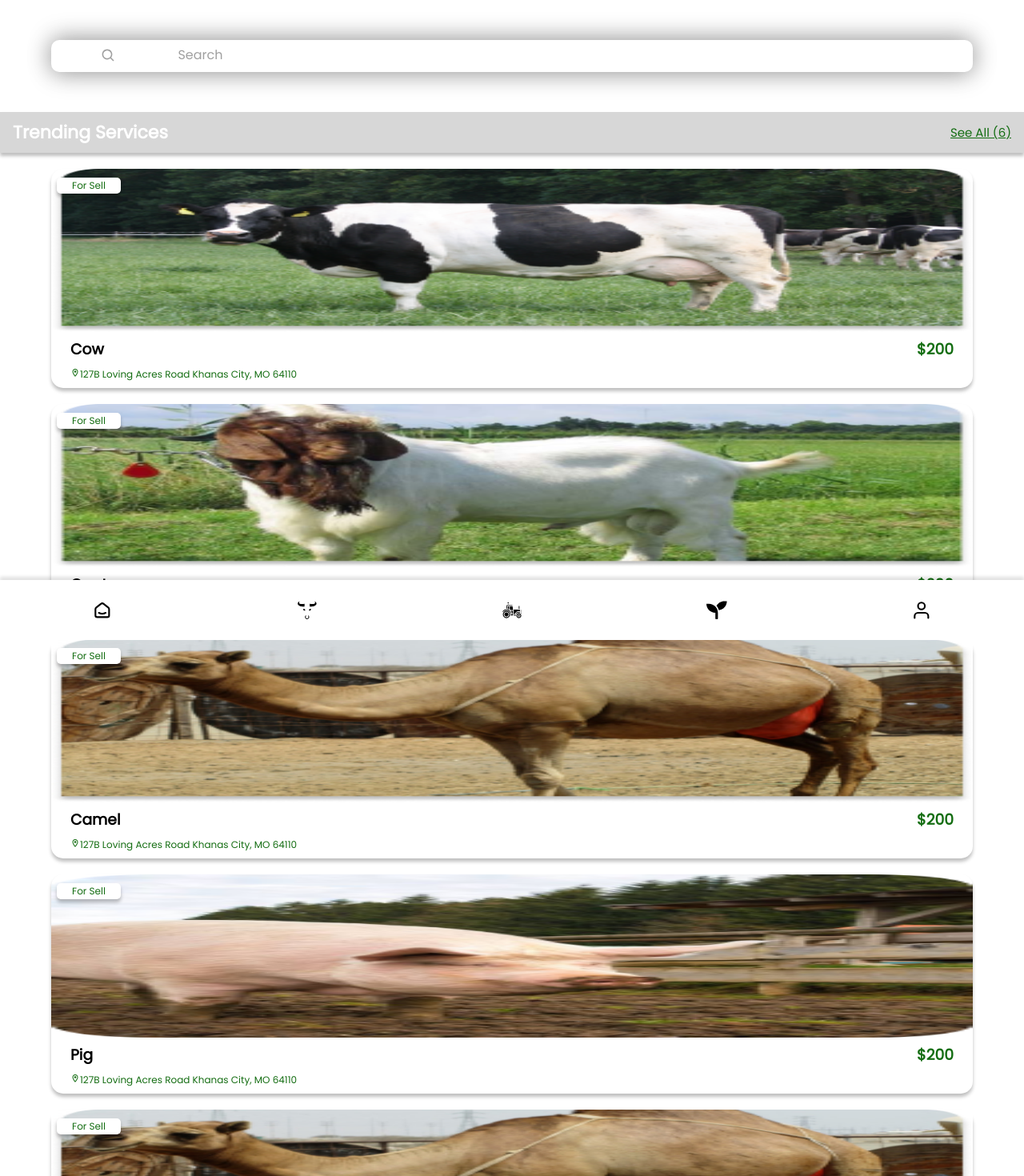
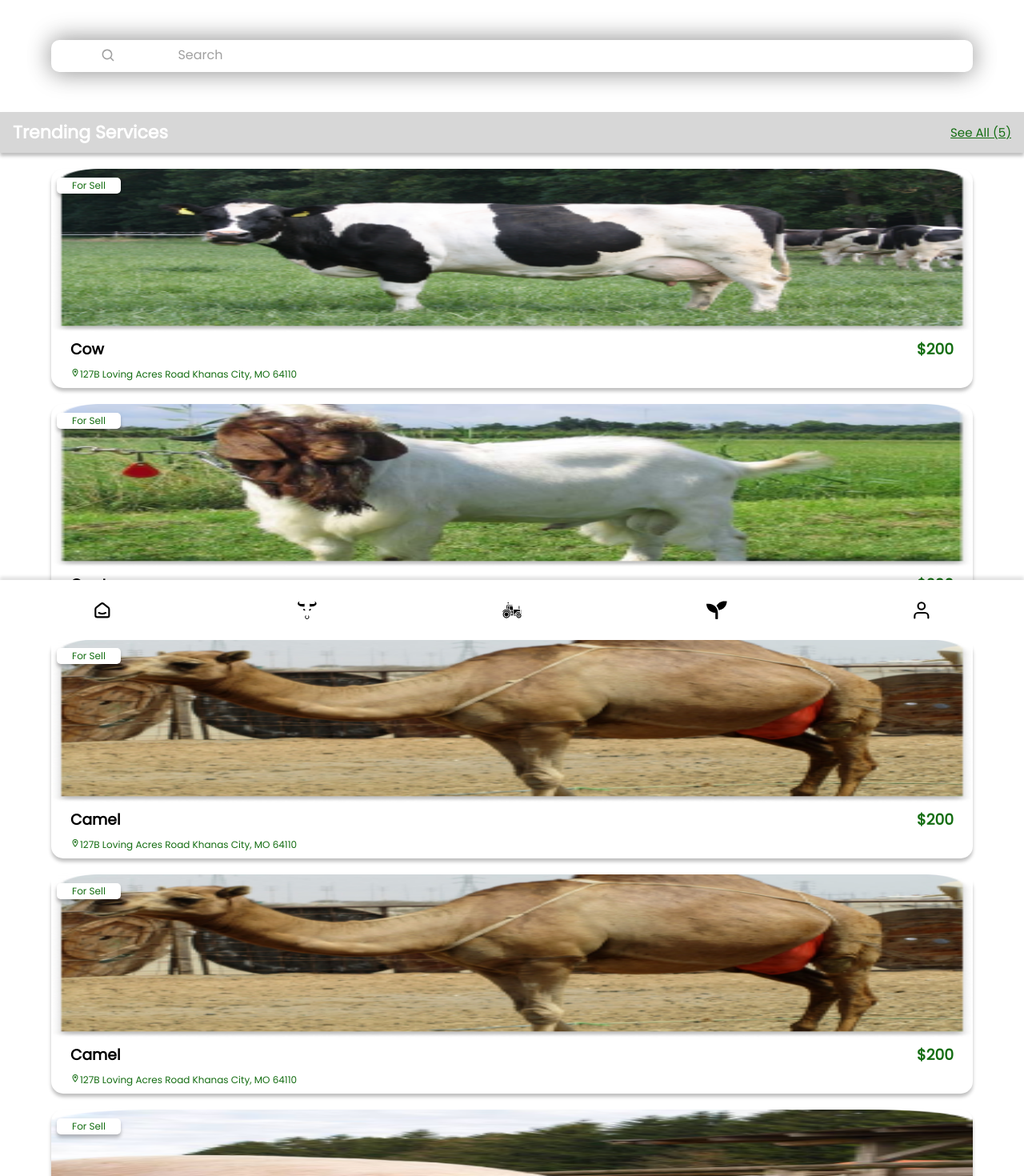
Before and after one commit to Emmanueluma/farm, a React (Create React App) app: page /home in a window 1280 px wide. Shown: the top 1470 px of the page at 80% size. Built offline with nearby package versions, Linux system fonts and the light colour scheme.

Commit message:
removal of te pig

```diff
--- a/src/component/main/db/AnimalData.jsx
+++ b/src/component/main/db/AnimalData.jsx
@@ -29,8 +29,8 @@ const data =[
     },
     {
         id:4,
-        image: Pig,
-        name: "pig",
+        image: Trend4,
+        name: "goat",
         price: "200",
         rate: 4.5,
         year: "nine years old"
@@ -45,8 +45,8 @@ const data =[
     },
     {
         id:6,
-        image: Pig,
-        name: "pig",
+        image: Trend3,
+        name: "cow",
         price: "200",
         rate: 4.5,
         year: "nine years old"
--- a/src/component/main/trend/Trend.jsx
+++ b/src/component/main/trend/Trend.jsx
@@ -33,14 +33,6 @@ const Trend = () => {
             id:3,
             image: Trend5,
             name: "camel",
-            price: "200",
-            rate: 4.5,
-            year: "127B Loving Acres Road Khanas City, MO 64110"
-        },
-        {
-            id:4,
-            image: Pig,
-            name: "pig",
             price: "200",
             rate: 4.5,
             year: "127B Loving Acres Road Khanas City, MO 64110"
```
